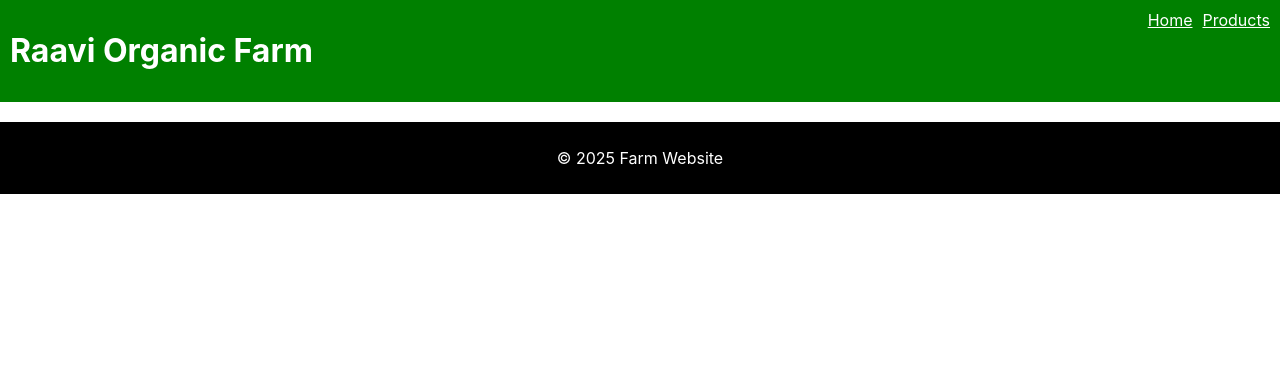
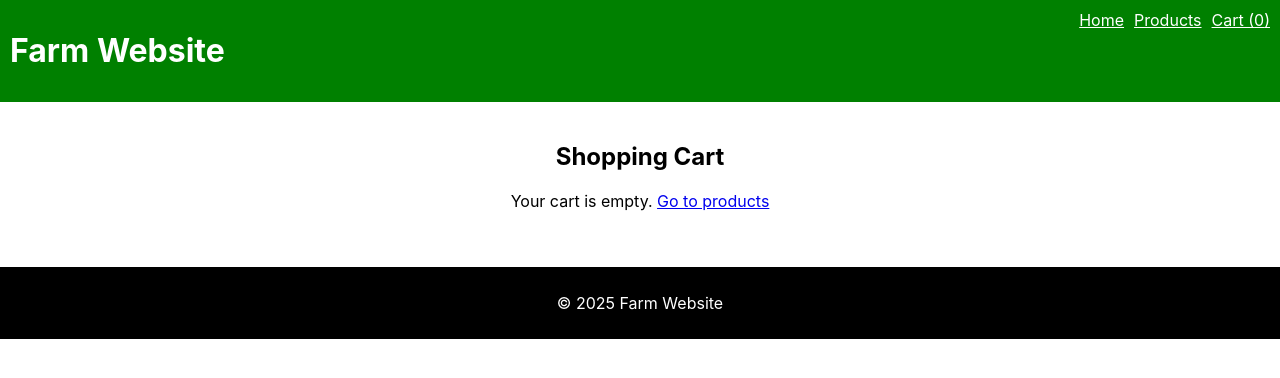
Before and after one commit to ravirao99/farm-website, a React (Create React App) app: page /cart in a window 1280 px wide. Shown: the top 378 px of the page. Built offline with nearby package versions, Linux system fonts and the light colour scheme.

Commit message:
Added shopping cart functionality

```diff
--- a/src/App.tsx
+++ b/src/App.tsx
@@ -3,18 +3,23 @@ import { BrowserRouter as Router, Route, Routes } from "react-router-dom";
 import Header from "./components/Header";
 import Home from "./pages/Home";
 import Products from "./pages/Products";
+import Cart from "./pages/Cart";
 import Footer from "./components/Footer";
+import { CartProvider } from "./context/CartContext";
 
 const App: React.FC = () => {
   return (
+    <CartProvider>
       <Router>
         <Header />
         <Routes>
           <Route path="/" element={<Home />} />
           <Route path="/products" element={<Products />} />
+          <Route path="/cart" element={<Cart />} />
         </Routes>
         <Footer />
       </Router>
+    </CartProvider>
   );
 };
 
--- a/src/components/Header.tsx
+++ b/src/components/Header.tsx
@@ -1,13 +1,23 @@
-import React from "react";
+import React, { useContext } from "react";
 import { Link } from "react-router-dom";
+import { CartContext } from "../context/CartContext";
 
 const Header: React.FC = () => {
+  const cartContext = useContext(CartContext);
+  if (!cartContext) return null;
+
+  const { cart } = cartContext;
+  const cartCount = cart.reduce((acc, item) => acc + item.quantity, 0);
+
   return (
     <header style={{ background: "green", color: "white", padding: "10px", display: "flex", justifyContent: "space-between" }}>
-      <h1>Raavi Organic Farm</h1>
+      <h1>Farm Website</h1>
       <nav>
         <Link to="/" style={{ color: "white", marginRight: "10px" }}>Home</Link>
-        <Link to="/products" style={{ color: "white" }}>Products</Link>
+        <Link to="/products" style={{ color: "white", marginRight: "10px" }}>Products</Link>
+        <Link to="/cart" style={{ color: "white", position: "relative" }}>
+          Cart ({cartCount})
+        </Link>
       </nav>
     </header>
   );
--- a/src/components/ProductCard.tsx
+++ b/src/components/ProductCard.tsx
@@ -1,19 +1,27 @@
-import React from "react";
+import React, { useContext } from "react";
 import { Product } from "../types/Product";
+import { CartContext } from "../context/CartContext";
 
 interface Props {
   product: Product;
 }
 
 const ProductCard: React.FC<Props> = ({ product }) => {
+  const cartContext = useContext(CartContext);
+  if (!cartContext) return null; // Ensure context exists
+  const { addToCart } = cartContext;
+
   return (
     <div style={{
       border: "1px solid #ddd", padding: "10px", borderRadius: "8px", textAlign: "center", width: "200px"
     }}>
       <img src={product.image} alt={product.name} style={{ width: "100%", height: "150px", objectFit: "cover", borderRadius: "8px" }} />
       <h3>{product.name}</h3>
-      <p>Price: £{product.price} per kg</p>
-      <button style={{ padding: "5px 10px", background: "green", color: "white", border: "none", borderRadius: "5px" }}>
+      <p>Price: ${product.price} per kg</p>
+      <button
+        onClick={() => addToCart(product)}
+        style={{ padding: "5px 10px", background: "green", color: "white", border: "none", borderRadius: "5px", cursor: "pointer" }}
+      >
         Add to Cart
       </button>
     </div>
--- /dev/null
+++ b/src/context/CartContext.tsx
@@ -0,0 +1,45 @@
+import React, { createContext, useState, ReactNode } from "react";
+import { Product } from "../types/Product";
+
+// Define the cart item type
+interface CartItem extends Product {
+  quantity: number;
+}
+
+// Define the context type
+interface CartContextType {
+  cart: CartItem[];
+  addToCart: (product: Product) => void;
+  removeFromCart: (id: number) => void;
+}
+
+// Create the context
+export const CartContext = createContext<CartContextType | undefined>(undefined);
+
+export const CartProvider: React.FC<{ children: ReactNode }> = ({ children }) => {
+  const [cart, setCart] = useState<CartItem[]>([]);
+
+  // Function to add a product to the cart
+  const addToCart = (product: Product) => {
+    setCart((prevCart) => {
+      const existingItem = prevCart.find((item) => item.id === product.id);
+      if (existingItem) {
+        return prevCart.map((item) =>
+          item.id === product.id ? { ...item, quantity: item.quantity + 1 } : item
+        );
+      }
+      return [...prevCart, { ...product, quantity: 1 }];
+    });
+  };
+
+  // Function to remove a product from the cart
+  const removeFromCart = (id: number) => {
+    setCart((prevCart) => prevCart.filter((item) => item.id !== id));
+  };
+
+  return (
+    <CartContext.Provider value={{ cart, addToCart, removeFromCart }}>
+      {children}
+    </CartContext.Provider>
+  );
+};
--- /dev/null
+++ b/src/pages/Cart.tsx
@@ -0,0 +1,39 @@
+import React, { useContext } from "react";
+import { CartContext } from "../context/CartContext";
+import { Link } from "react-router-dom";
+
+const Cart: React.FC = () => {
+  const cartContext = useContext(CartContext);
+  if (!cartContext) return null; // Ensure context exists
+
+  const { cart, removeFromCart } = cartContext;
+
+  return (
+    <div style={{ padding: "20px", textAlign: "center" }}>
+      <h2>Shopping Cart</h2>
+      {cart.length === 0 ? (
+        <p>Your cart is empty. <Link to="/products">Go to products</Link></p>
+      ) : (
+        <div>
+          {cart.map((item) => (
+            <div key={item.id} style={{ borderBottom: "1px solid #ddd", padding: "10px", display: "flex", justifyContent: "space-between" }}>
+              <span>{item.name} (x{item.quantity}) - ${item.price * item.quantity}</span>
+              <button
+                onClick={() => removeFromCart(item.id)}
+                style={{ padding: "5px 10px", background: "red", color: "white", border: "none", borderRadius: "5px", cursor: "pointer" }}
+              >
+                Remove
+              </button>
+            </div>
+          ))}
+          <h3>Total: ${cart.reduce((acc, item) => acc + item.price * item.quantity, 0)}</h3>
+          <button style={{ padding: "10px 20px", background: "blue", color: "white", border: "none", borderRadius: "5px", cursor: "pointer" }}>
+            Proceed to Checkout
+          </button>
+        </div>
+      )}
+    </div>
+  );
+};
+
+export default Cart;
```
Lines whose indentation alone changed are shown as unchanged.
